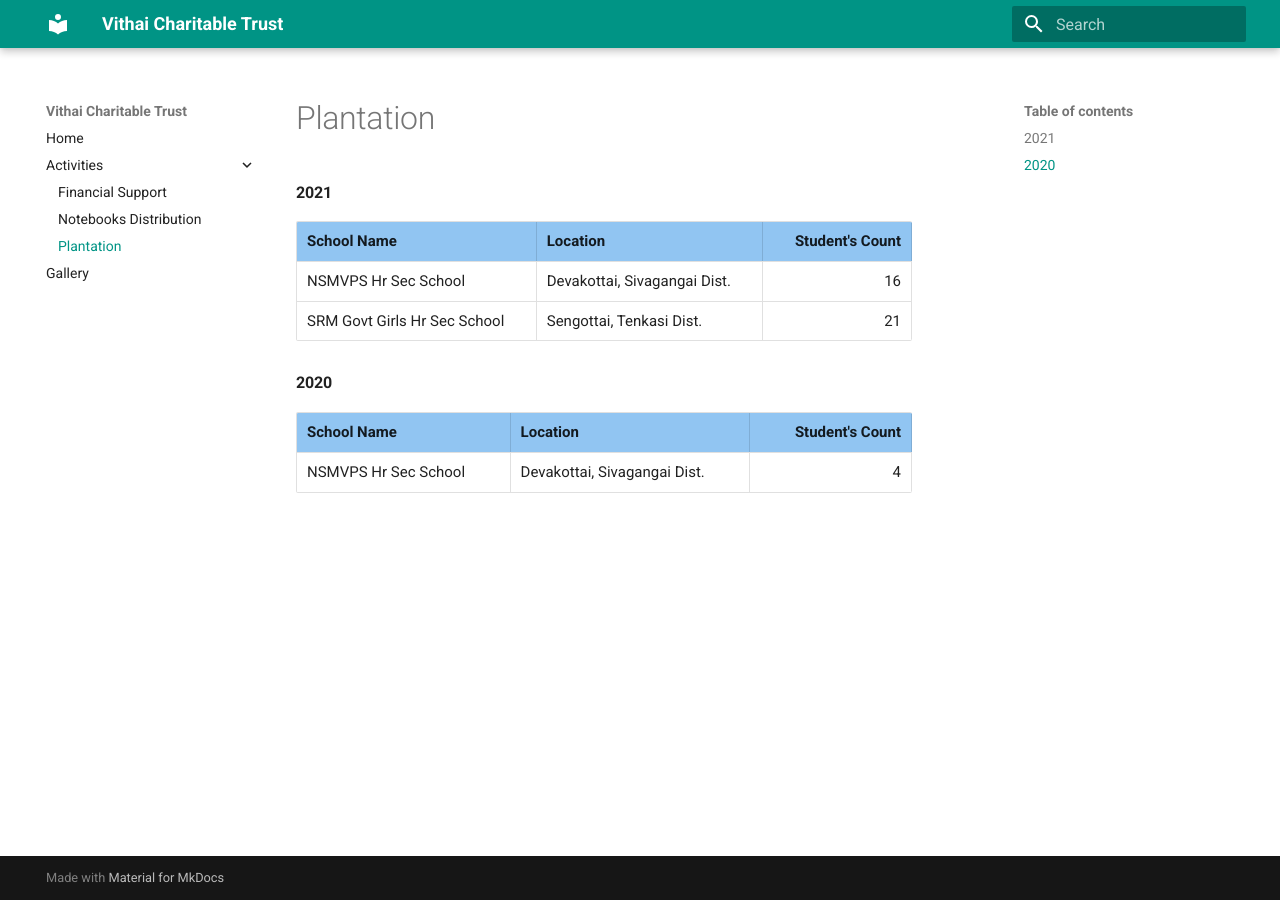
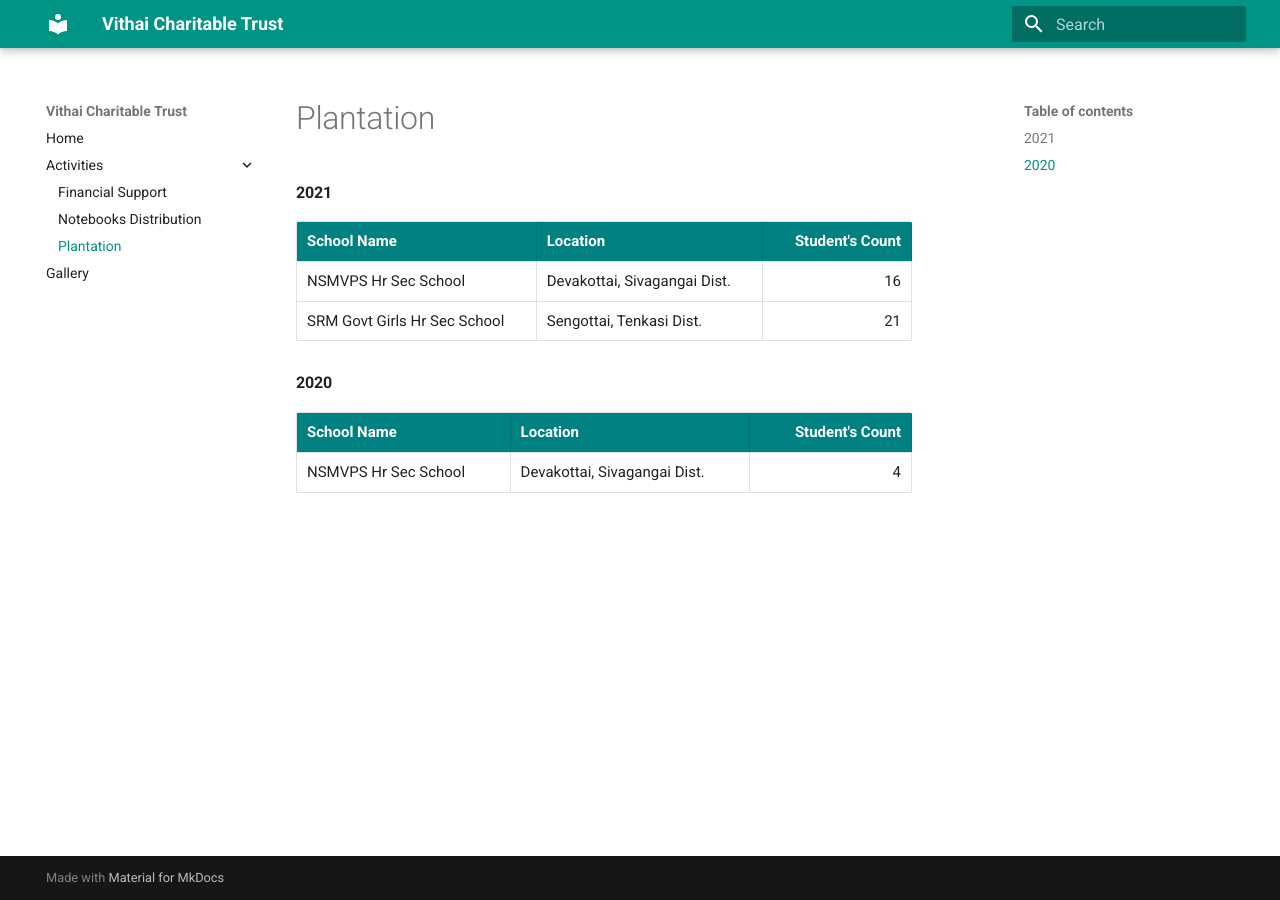
Before and after one commit to vithai/home, an MkDocs documentation site: the page built from docs/activities/plantation.md, in a window 1280 px wide. Built offline with MkDocs 1.6.1 and Material for MkDocs 9.7.7, drawn with Linux system fonts in a browser that asks for light colours.

Commit message:
refactored

```diff
--- a/docs/css/table.css
+++ b/docs/css/table.css
@@ -2,9 +2,6 @@
 .md-typeset__table {
     width: 90%;
     table-layout: auto;
-}
-
-.md-typeset__table {
     line-height: 1.25;
 }
 
@@ -19,7 +16,12 @@
 }
 .md-typeset__table table:not([class]) th {
     padding: 10px;
-    background-color: #91C5F2;
+    background-color: teal;
+}
+
+th {
+    text-align: center;
+    color: white;
 }
 
 th, td {
@@ -29,19 +31,5 @@ th, td {
     border-left: 0;
     border-top: 0;
     white-space: nowrap;
-    width: 10%;
+    width: 8%;
 }
-
-th {
-    text-align: center;
-}
-
-/* light mode alternating table bg colors */
-/* .md-typeset__table tr:nth-child(2n) {
-    background-color: #f8f8f8;
-} */
-
-/* dark mode alternating table bg colors */
-/* [data-md-color-scheme="slate"] .md-typeset__table tr:nth-child(2n) {
-    background-color: hsla(var(--md-hue),25%,25%,1)
-} */
```
